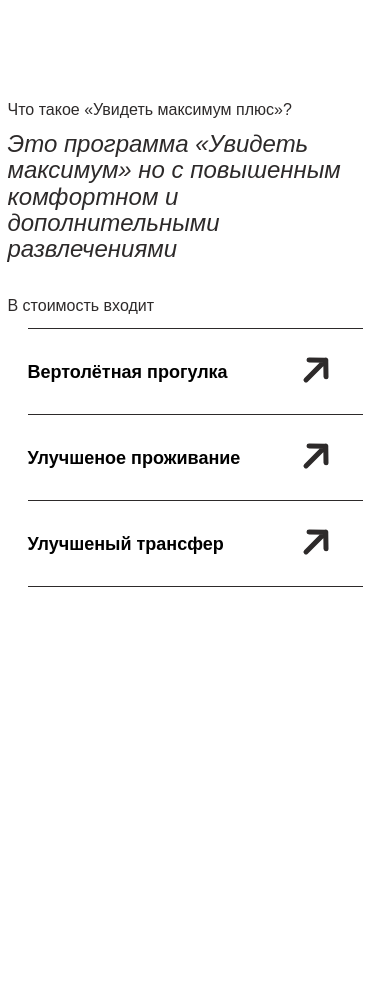
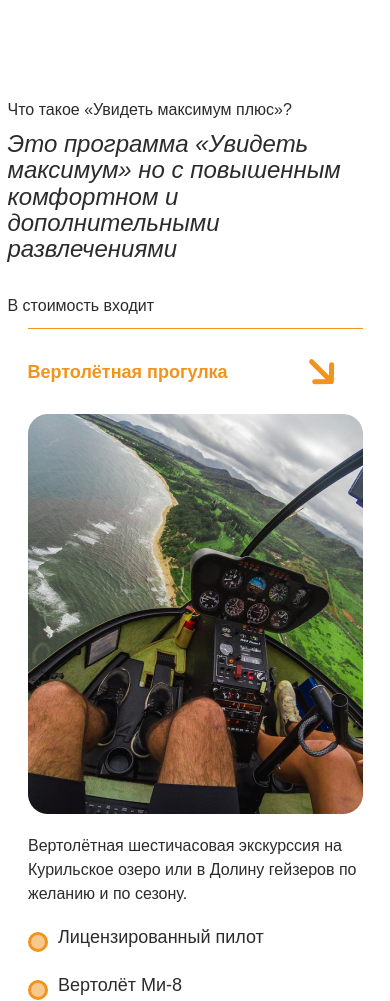
Before and after one commit to schip454/bigFoot, a website: page app/watch-maximum.html in a window 390 px wide. Shown: the top 1001 px of the page. Before the commit the page ends 844 px from the top, so only its background shows below. Drawn offline with nearby package versions, Linux system fonts and the light colour scheme; files that its build step writes are made by us from their sources.

Commit message:
bugfix(при 1020px теперь сразу есть активный таб)

```diff
--- a/app/js/main.js
+++ b/app/js/main.js
@@ -53,4 +53,9 @@ tabs(
   ".watch__info-content",
   "active"
 );
-tabs(".watch__mobile", ".watch__info-button", ".watch__info-content", "active");
+tabs(
+  ".watch__mobile",
+  ".watch__info-button--mob",
+  ".watch__info-content--m",
+  "active"
+);
--- a/app/watch-maximum.html
+++ b/app/watch-maximum.html
@@ -129,7 +129,7 @@
           <div class="watch__mobile">
             <p class="watch__info-included">В стоимость входит</p>
             <div class="watch__mobile-inner">
-              <button class="watch__info-button active">
+              <button class="watch__info-button watch__info-button--mob active">
                 <span>Вертолётная прогулка</span>
                 <div class="watch__info-arrow">
                   <svg
@@ -146,7 +146,8 @@
                       stroke-linejoin="round" />
                   </svg>
                 </div>
-                <div class="watch__info-content animated zoomInUp">
+                <div
+                  class="watch__info-content watch__info-content--m animated zoomInUp">
                   <div class="watch__info-image">
                     <picture>
                       <source
@@ -167,9 +168,10 @@
                   </ul>
                 </div>
               </button>
-              <button class="watch__info-button">
+              <button class="watch__info-button watch__info-button--mob">
                 <span>Улучшеное проживание</span>
-                <div class="watch__info-content animated zoomInUp">
+                <div
+                  class="watch__info-content watch__info-content--m animated zoomInUp">
                   <div class="watch__info-image">
                     <picture>
                       <source
@@ -213,7 +215,7 @@
                   </svg>
                 </div>
               </button>
-              <button class="watch__info-button">
+              <button class="watch__info-button watch__info-button--mob">
                 <span>Улучшеный трансфер</span>
                 <div class="watch__info-arrow">
                   <svg
@@ -230,7 +232,8 @@
                       stroke-linejoin="round" />
                   </svg>
                 </div>
-                <div class="watch__info-content animated zoomInUp">
+                <div
+                  class="watch__info-content watch__info-content--m animated zoomInUp">
                   <div class="watch__info-image">
                     <picture>
                       <source
```
Also changed, not shown: app/js/main.min.js.
